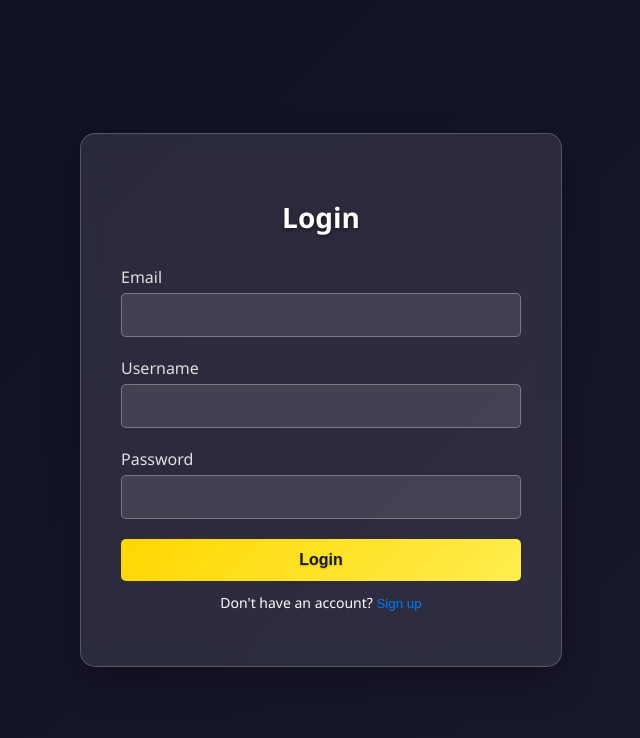
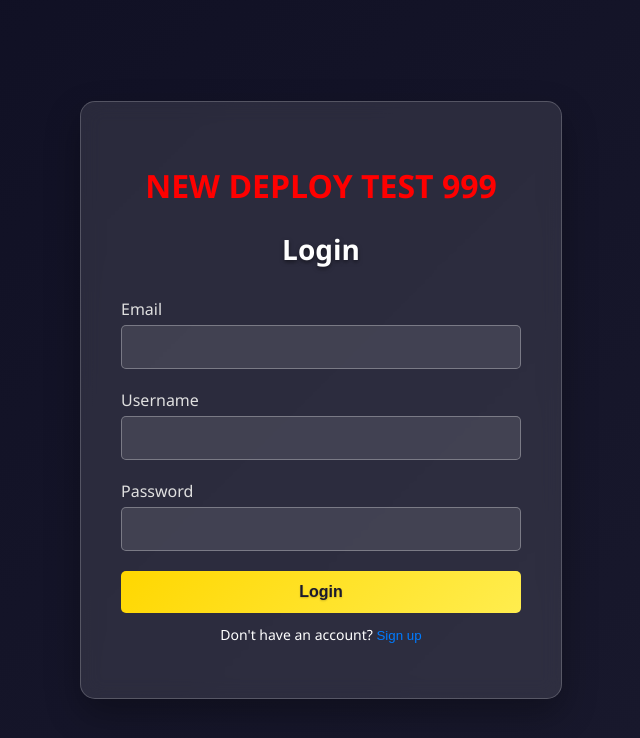
Before and after one commit to yasmeenarifa17-rgb/MediSync_AI_Smart_Health_System, a plain HTML site: page index.html in a window 1280 px wide. Shown: the whole page, without its empty margins (319-959 px from the left). Drawn offline with Linux system fonts and the light colour scheme.

Commit message:
Add new heading for deploy test

```diff
--- a/index.html
+++ b/index.html
@@ -25,6 +25,7 @@
 </head>
 <body>
     <div class="login-container">
+        <h1 style="color:red;">NEW DEPLOY TEST 999</h1>
         <h2 id="formTitle">Login</h2>
         <form id="loginForm" autocomplete="off">
             <div class="form-group">
```
